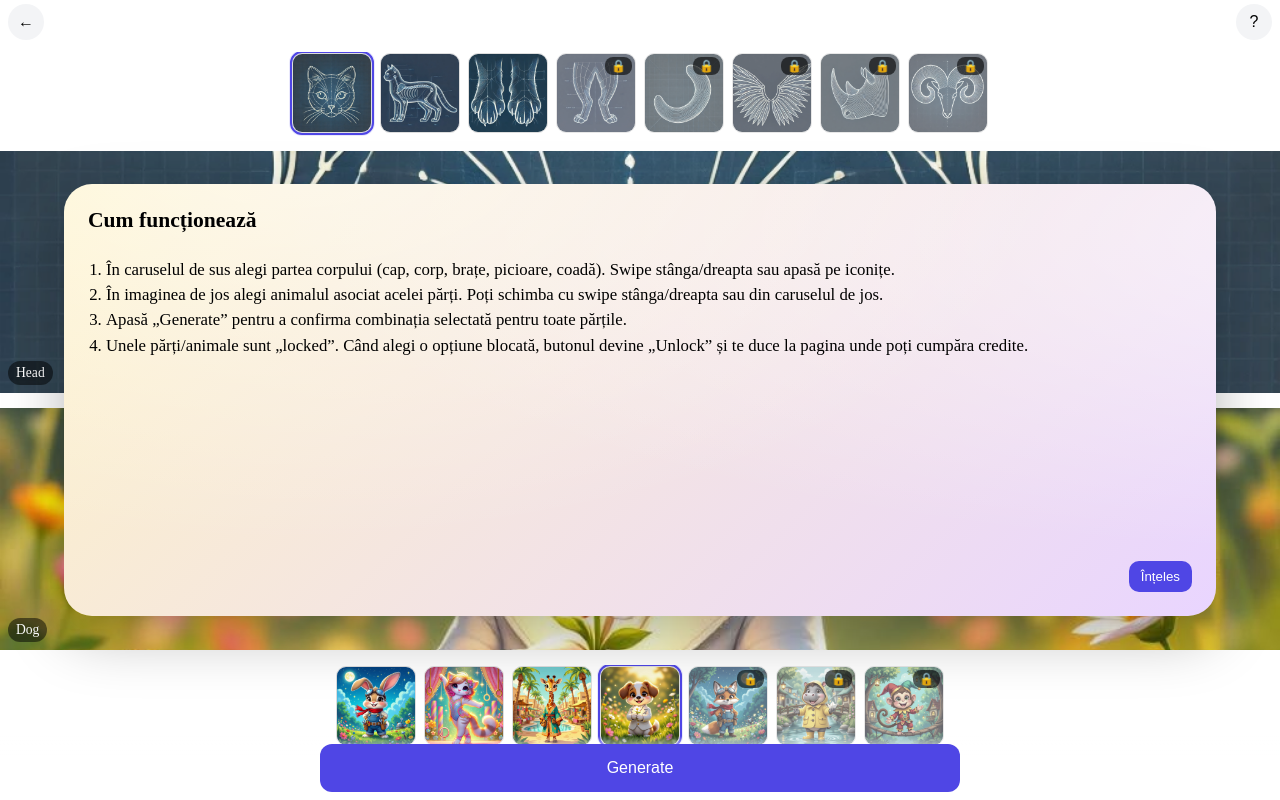
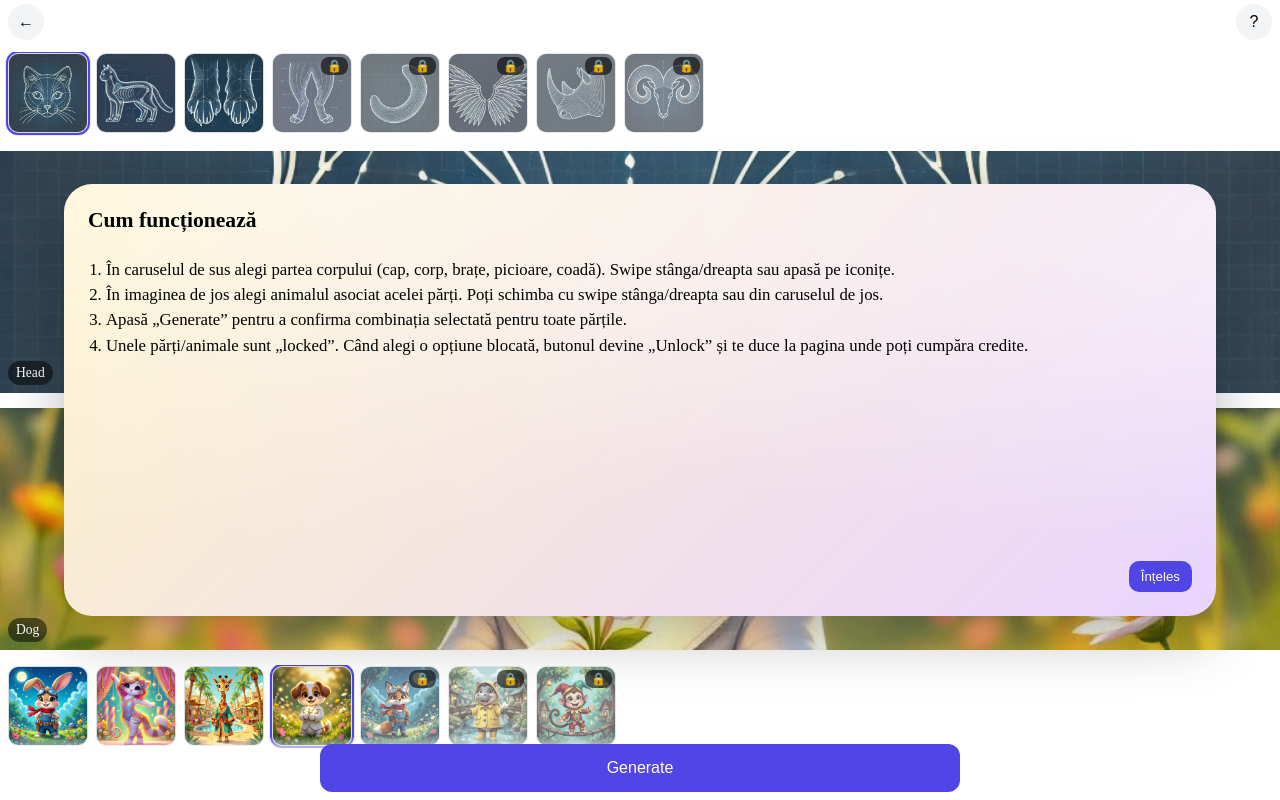
Before and after one commit to marianterinte/XooCreator, an Angular app in the folder xoo-creator/: page /builder in a window 1280 px wide. Built offline with nearby package versions, Linux system fonts and the light colour scheme.

Commit message:
fixed carousel bug.

```diff
--- a/xoo-creator/src/app/creature-builder/creature-builder.component.css
+++ b/xoo-creator/src/app/creature-builder/creature-builder.component.css
@@ -50,11 +50,9 @@
 }
 
 /* Thumb carousels */
-.carousel.thumbs{display:flex;gap:8px;overflow:auto;padding:8px;height:var(--carouselH);justify-content:center;align-items:center}
-.carousel.thumbs::before,
-.carousel.thumbs::after{content:"";flex:1 0 0;pointer-events:none}
+.carousel.thumbs{display:flex;gap:8px;overflow-x:auto;overflow-y:hidden;padding:8px;height:var(--carouselH);justify-content:flex-start;align-items:center;-webkit-overflow-scrolling:touch;overscroll-behavior-x:contain;touch-action:pan-x}
 .carousel.thumbs::-webkit-scrollbar{height:6px}
-.thumb{flex:0 0 auto;border:none;background:transparent;padding:0;cursor:pointer;position:relative}
+.thumb{flex:0 0 auto;border:none;background:transparent;padding:0;cursor:pointer;position:relative;touch-action:manipulation}
 .thumb img{width:68px;height:68px;object-fit:cover;border-radius:10px;border:1px solid #ddd;background:#fff}
 .thumb.active img{outline:2px solid #4F46E5;box-shadow:0 0 0 3px rgba(79,70,229,.12)}
 .thumb.locked img{filter:grayscale(0.4);opacity:.7}
```
